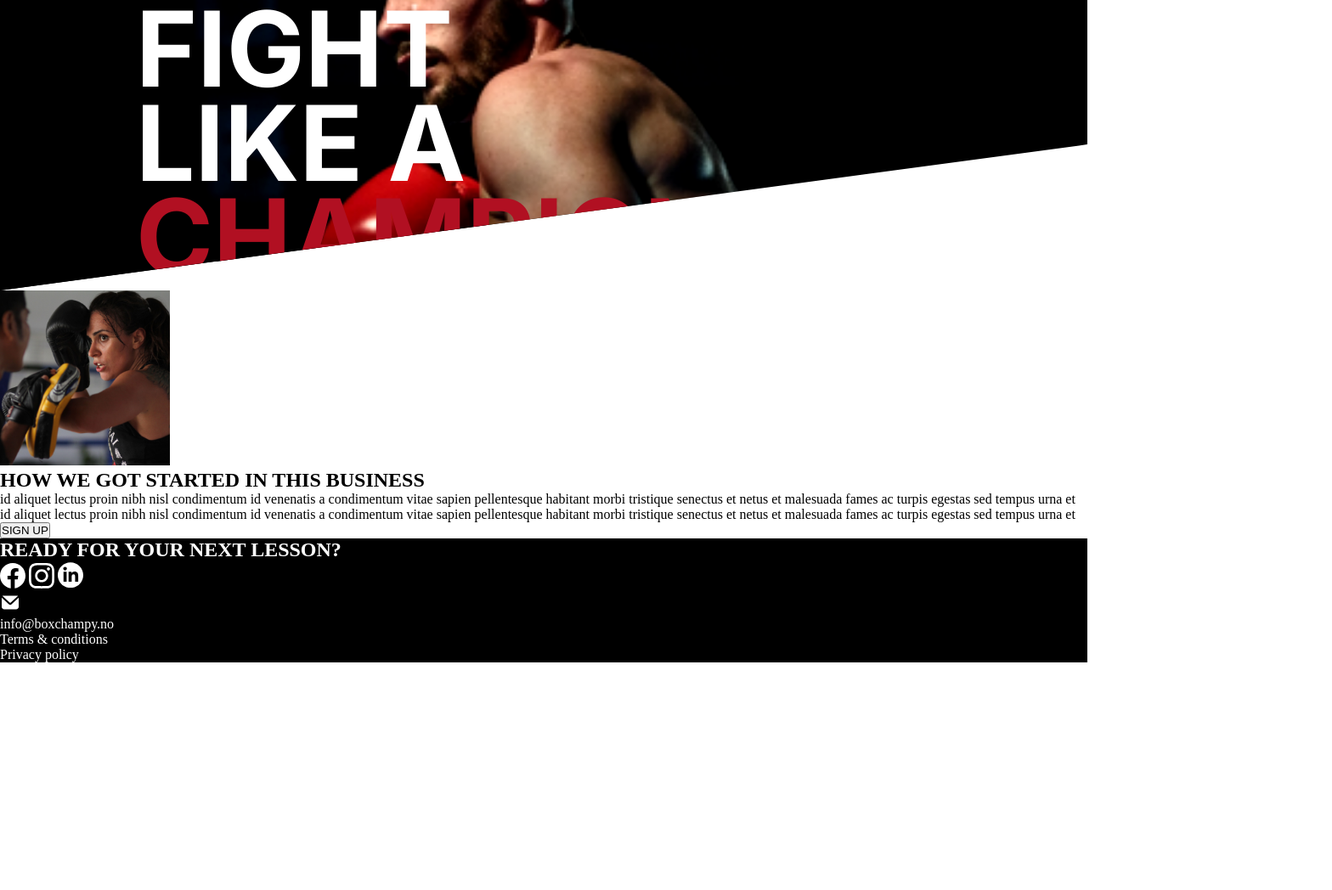
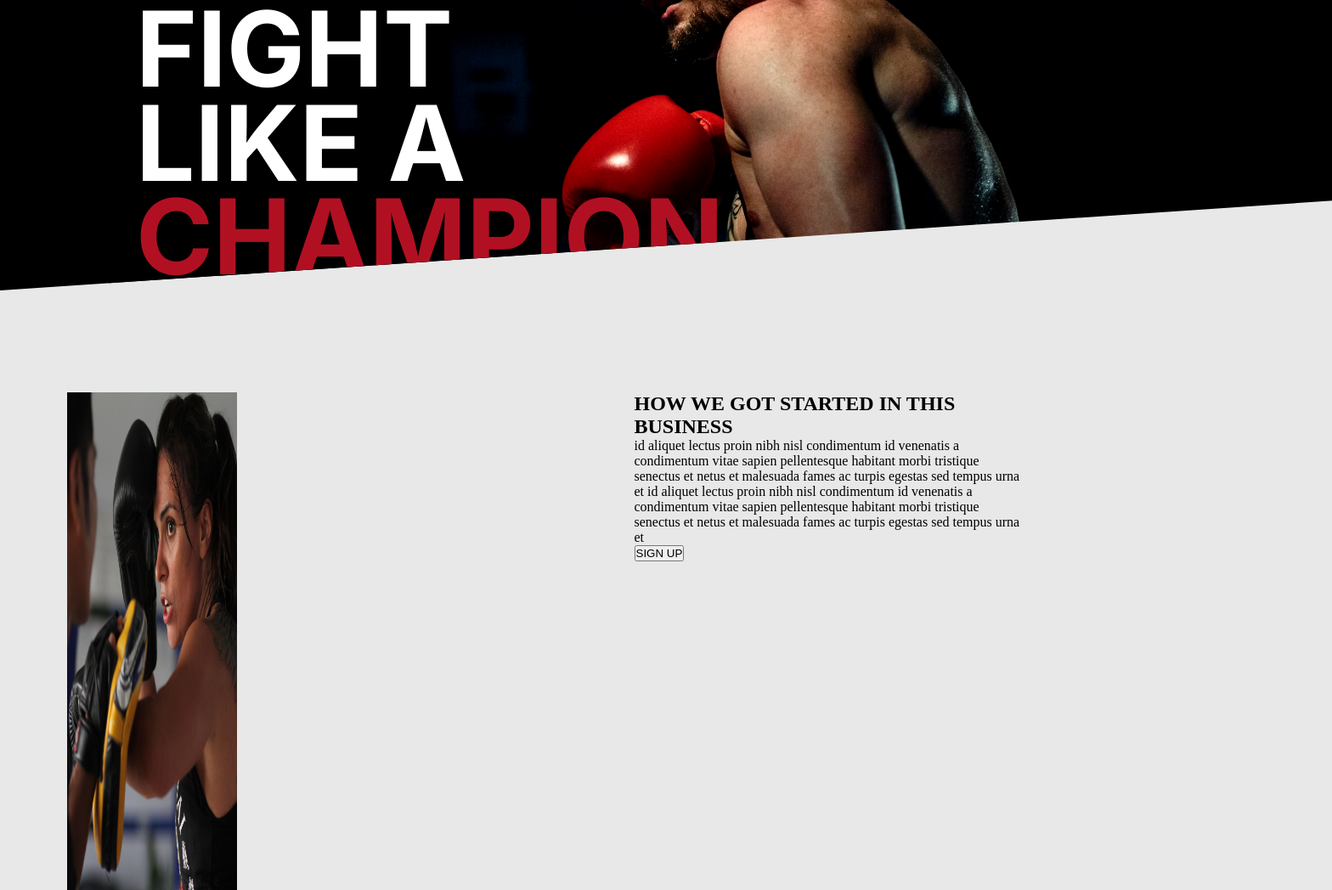
Before and after one commit to zakariyaxaaji/box-champy, a plain HTML site: page index.html in a window 1280 px wide. Shown: the part 231-1279 px from the top of the page at 85% size, 1568 px wide, since content can reach past the window. Before the commit the page ends 1011 px from the top, so only its background shows below. Drawn offline with Linux system fonts and the light colour scheme.

Commit message:
things are looking good i found the same img but with better quality

```diff
--- a/index.html
+++ b/index.html
@@ -26,7 +26,7 @@
 
         </nav>
         <h1>FIGHT LIKE A <span>CHAMPION</span></h1>
-        <img src="images/Boy fight 1.png" alt="">
+        <img src="images/boy fight1.jpg" alt="">
     </header>
     <div class="call">
         <div class="img">
--- a/style.css
+++ b/style.css
@@ -8,12 +8,13 @@
 }
 body{
     font-size: 16px;
+    background-color: var(--soft-grey);
 }
 :root{
     /* colors */
     --red: #B11022;
     --black: #000000;
-    --soft-grey: #434444;
+    --soft-grey: #E8E8E8;
     --white: #FFFFFF;
 
     /* fonts */
@@ -22,7 +23,7 @@ body{
     --menue-font: 'Saira Condensed', sans-serif;
 }
 header{
-    clip-path: polygon(0px 0px, 100% 0px, 100% 70%, 0px 100%);
+    clip-path: polygon(0px 0px, 102% 0px, 226% 66%, 0px 100%);
     height: 573px;
     position: relative;
     background-image:linear-gradient(89deg, #000 50.64%, rgba(0, 0, 0, 0.00) 69.26%);
@@ -85,8 +86,8 @@ header>h1>span{
 }
 header>img{
     position: absolute;
-    top: 0;
-    right: 0;
+    top: -75px;
+    right: -288px;
     aspect-ratio: 3 / 2;
     width: 1440px;
     z-index: -1;
@@ -94,3 +95,16 @@ header>img{
     filter: saturate(150%);
     filter: contrast(1.3);
 }
+.call{
+    display:flex;
+    width: 1123px;
+    margin: 120px auto;
+    justify-content: space-between
+}
+.img>img{
+    height: 586px;
+    max-width: 569px;
+}
+.right{
+    width: 455px;
+}
```
Also changed, not shown: images/Boy fight 1.png (deleted), images/boy fight1.jpg (added).
